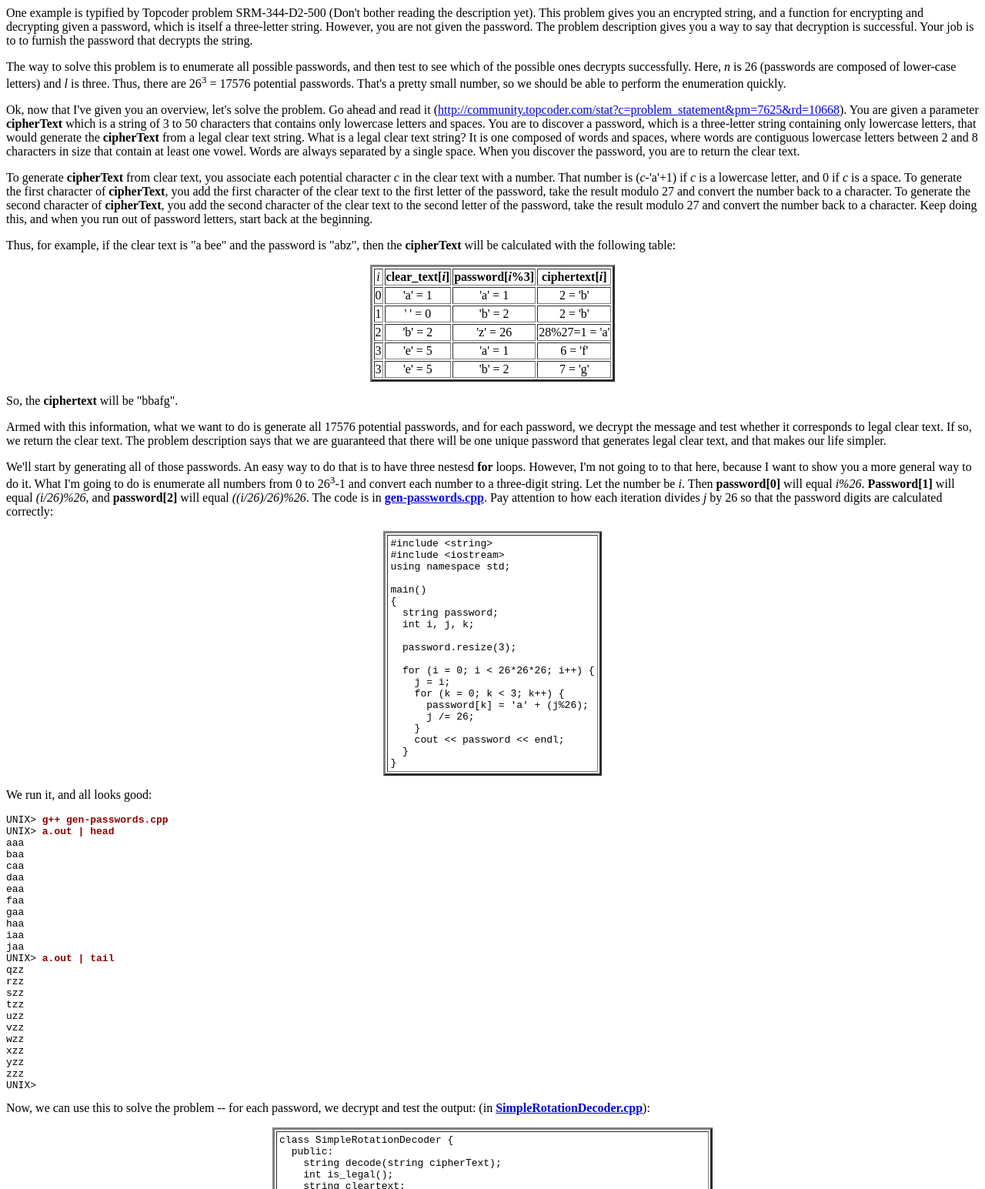
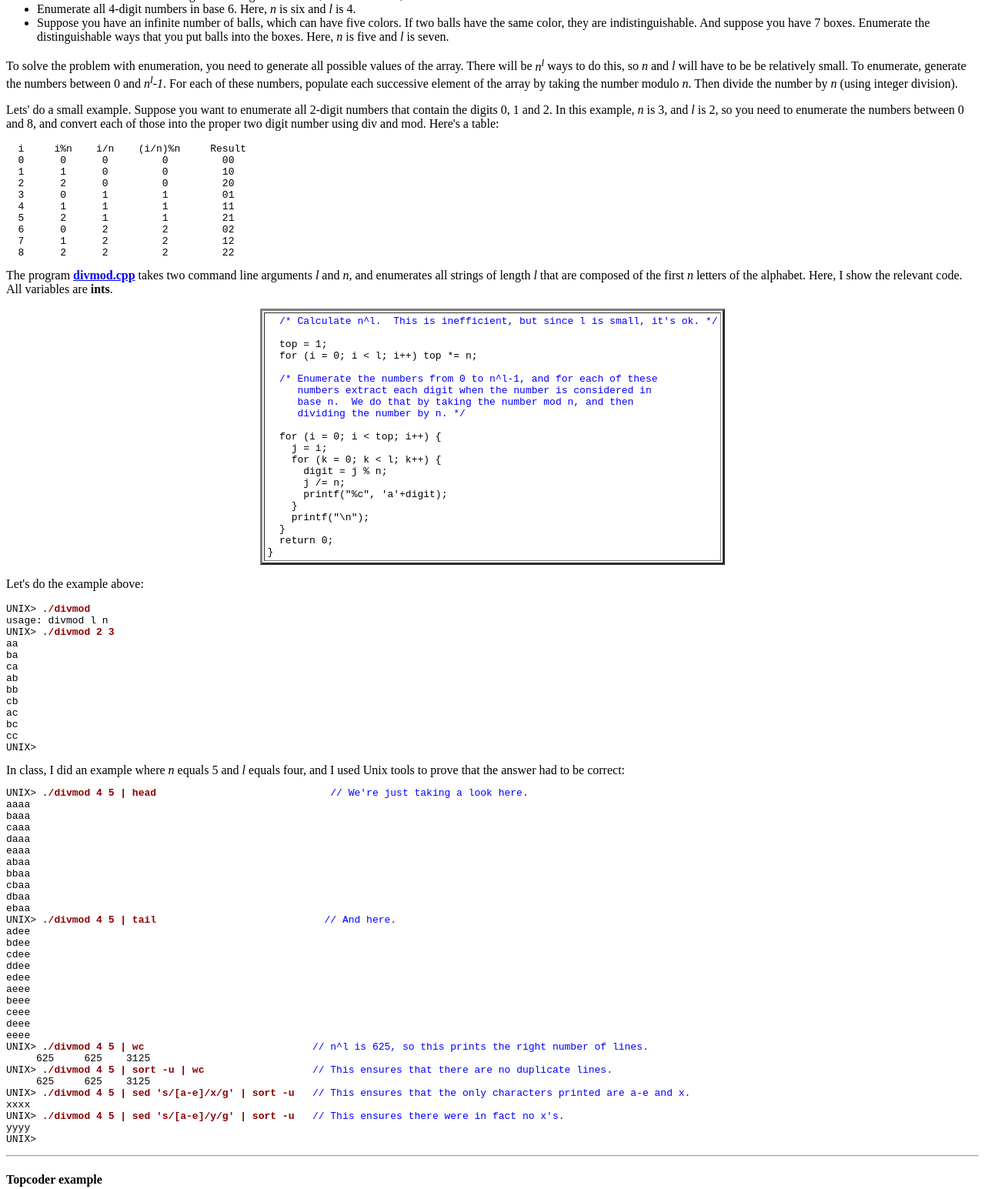
Before and after one commit to arnottkid/CS302, a plain HTML site: page Enumeration/index.html in a window 1280 px wide. Shown: the part 709-2254 px from the top of the page at 77% size. Drawn offline with Linux system fonts and the light colour scheme.

Commit message:
Some stuff.

```diff
--- a/Enumeration/index.html
+++ b/Enumeration/index.html
@@ -1,7 +1,7 @@
 <title>CS302 Lecture Notes</title>
 <h2>CS302 Lecture Notes - Enumeration</h2>
 <UL>
-<LI> September, 2011.  Latest revision: September, 2016.
+<LI> September, 2011.  Latest revision: September, 2018.
 <LI> James S. Plank
 <LI> Directory: <b>/home/plank/cs302/Notes/Enumeration</b>
 </UL>
@@ -58,12 +58,134 @@ problem.  (<a href=http://web.eecs.utk.edu/~plank/plank/classes/cs302/Topcoder/A
 
 There are times in your CS careers where you will be called upon to perform
 an enumeration, and if you're not ready for it, it may be a bit confusing.
-The first type of enumeration is typically a problem where you have an
+The first type of enumeration is a problem where you have an
 array of size <i>l</i>, and each element of the array can have one
-of <i>n</i> values (repetitions are fine).  To solve the problem with enumeration,
+of <i>n</i> values (repetitions are fine).  Here are three examples:
+
+<UL>
+<LI> Enumerate all 5-character strings containing the letters 'a', 'b' and 'c'.  Here,
+     <i>n</i> is three and <i>l</i> is five.
+<LI> Enumerate all 4-digit numbers in base 6.  Here, <i>n</i> is six and <i>l</i> is 4.
+<LI> Suppose you have an infinite number of balls, which can have five colors.  If two
+     balls have the same color, they are indistinguishable.  And suppose you have 7
+     boxes.  Enumerate the distinguishable ways that you put balls into the boxes.
+     Here, <i>n</i> is five and <i>l</i> is seven.
+</UL>
+
+To solve the problem with enumeration,
 you need to generate all possible values of the array.  There will be <i>n<sup>l</sup></i>
 ways to do this, so <i>n</i> and <i>l</i> will have to be be relatively small.
+To enumerate, generate the numbers between 0 and
+<i>n<sup>l</sup>-1</i>.  For each of these numbers, populate each successive element of the
+array by taking the number modulo <i>n</i>.  Then divide the number by <i>n</i> (using integer
+division).
 <p>
+Lets' do a small example.  Suppose you want to enumerate all 2-digit numbers that contain the
+digits 0, 1 and 2.  In this example, <i>n</i> is 3, and <i>l</i> is 2, so you need to enumerate
+the numbers between 0 and 8, and convert each of those into the proper two digit number using
+div and mod.  Here's a table:
+<p>
+<pre>
+  i     i%n    i/n    (i/n)%n     Result
+  0      0      0         0         00
+  1      1      0         0         10
+  2      2      0         0         20
+  3      0      1         1         01
+  4      1      1         1         11
+  5      2      1         1         21
+  6      0      2         2         02
+  7      1      2         2         12
+  8      2      2         2         22
+</pre>
+
+The program <b><a href=divmod.cpp>divmod.cpp</a></b>
+takes two command line arguments <i>l</i> and <i>n</i>, and enumerates all strings
+of length <i>l</i> that are composed of the first <i>n</i> letters of the alphabet.
+Here, I show the relevant code.  All variables are <b>ints</b>.
+
+<p><center><table border=3 cellpadding=3><td><pre>
+  <font color=blue>/* Calculate n^l.  This is inefficient, but since l is small, it's ok. */</font>
+
+  top = 1;
+  for (i = 0; i &lt; l; i++) top *= n;
+
+  <font color=blue>/* Enumerate the numbers from 0 to n^l-1, and for each of these
+     numbers extract each digit when the number is considered in
+     base n.  We do that by taking the number mod n, and then
+     dividing the number by n. */</font>
+
+  for (i = 0; i &lt; top; i++) {
+    j = i;
+    for (k = 0; k &lt; l; k++) {
+      digit = j % n;
+      j /= n;
+      printf("%c", 'a'+digit);
+    }
+    printf("\n");
+  }
+  return 0;
+}
+</pre></td></table></center><p>
+
+Let's do the example above:
+
+<pre>
+UNIX> <font color=darkred><b>./divmod </b></font>
+usage: divmod l n
+UNIX> <font color=darkred><b>./divmod 2 3</b></font>
+aa
+ba
+ca
+ab
+bb
+cb
+ac
+bc
+cc
+UNIX> <font color=darkred><b></b></font>
+</pre>
+
+In class, I did an example where <i>n</i> equals 5 and <i>l</i> equals four, and
+I used Unix tools to prove that the answer had to be correct:
+
+<pre>
+UNIX> <font color=darkred><b>./divmod 4 5 | head </b></font>                            <font color=blue>// We're just taking a look here.</font>
+aaaa
+baaa
+caaa
+daaa
+eaaa
+abaa
+bbaa
+cbaa
+dbaa
+ebaa
+UNIX> <font color=darkred><b>./divmod 4 5 | tail</b></font>                            <font color=blue>// And here.</font>
+adee
+bdee
+cdee
+ddee
+edee
+aeee
+beee
+ceee
+deee
+eeee
+UNIX> <font color=darkred><b>./divmod 4 5 | wc</b></font>                            <font color=blue>// n^l is 625, so this prints the right number of lines.</font>
+     625     625    3125
+UNIX> <font color=darkred><b>./divmod 4 5 | sort -u | wc</b></font>                  <font color=blue>// This ensures that there are no duplicate lines.</font>
+     625     625    3125
+UNIX> <font color=darkred><b>./divmod 4 5 | sed 's/[a-e]/x/g' | sort -u </b></font>  <font color=blue>// This ensures that the only characters printed are a-e and x.</font>
+xxxx
+UNIX> <font color=darkred><b>./divmod 4 5 | sed 's/[a-e]/y/g' | sort -u</b></font>   <font color=blue>// This ensures there were in fact no x's.</font>
+yyyy
+UNIX> <font color=darkred><b></b></font>
+</pre>
+
+
+
+<hr>
+<h4>Topcoder example</h4>
 One example is typified by
 Topcoder problem SRM-344-D2-500 (Don't bother reading the description yet).
 This problem gives you an encrypted string, and a function for encrypting
@@ -140,75 +262,10 @@ test whether it corresponds to legal clear text.  If so, we return the
 clear text.
 The problem description says that we are guaranteed that there will be one
 unique password that generates legal clear text, and that makes our life simpler.
-<p>
-We'll start by generating all of those passwords.  An easy way to do that is to have
-three nestesd <b>for</b> loops.  However, I'm not going to to that here, because I
-want to show you a more general way to do it.
-What I'm going to do is
-enumerate all numbers from 0 to 26<sup>3</sup>-1 and convert each number
-to a three-digit string.  Let the number be <i>i</i>.
-Then <b>password[0]</b> will equal <i>i%26</i>.
-<b>Password[1]</b> will equal <i>(i/26)%26</i>, and
-<b>password[2]</b> will equal <i>((i/26)/26)%26</i>.  The code is in
-<b><a href=gen-passwords.cpp>gen-passwords.cpp</a></b>.  Pay attention
-to how each iteration divides <i>j</i> by 26 so that the password
-digits are calculated correctly:
-
-<p><center><table border=3 cellpadding=3><td><pre>
-#include &lt;string&gt;
-#include &lt;iostream&gt;
-using namespace std;
-
-main()
-{
-  string password;
-  int i, j, k;
-
-  password.resize(3);
-
-  for (i = 0; i &lt; 26*26*26; i++) {
-    j = i;
-    for (k = 0; k &lt; 3; k++) {
-      password[k] = 'a' + (j%26);
-      j /= 26;
-    }
-    cout &lt;&lt; password &lt;&lt; endl;
-  }
-}
-</pre></td></table></center><p>
-
-We run it, and all looks good:
-
-<pre>
-UNIX> <font color=darkred><b>g++ gen-passwords.cpp</b></font>
-UNIX> <font color=darkred><b>a.out | head</b></font>
-aaa
-baa
-caa
-daa
-eaa
-faa
-gaa
-haa
-iaa
-jaa
-UNIX> <font color=darkred><b>a.out | tail</b></font>
-qzz
-rzz
-szz
-tzz
-uzz
-vzz
-wzz
-xzz
-yzz
-zzz
-UNIX> <font color=darkred><b></b></font>
-</pre>
-
-Now, we can use this to solve the problem -- for each password, we decrypt and
-test the output:
-(in <b><a href=SimpleRotationDecoder.cpp>SimpleRotationDecoder.cpp</a></b>):
+We'll generate the passwords using the exact same technique as in
+<b><a href=divmod.cpp>divmod.cpp</a></b> above.
+Here's a solution (with a <b>main()</b>) in
+<b><a href=SimpleRotationDecoder.cpp>SimpleRotationDecoder.cpp</a></b>:
 
 <p><center><table border=3 cellpadding=3><td><pre>
 class SimpleRotationDecoder {
@@ -272,10 +329,11 @@ string SimpleRotationDecoder::decode(string ciphertext)
 A few things about this code.  First, we change all spaces to
 the character ('a'-1) (it's a backquote).  That way, we don't have
 to special-case the space, and we can simply add/subtract characters.
+<p>
 Second, we sentinelize <b>cleartext</b> with a backquote at the end.
 It makes our life easier writing <b>is_legal()</b>.
 <p>
-Second, we perform the decryption calculation using an integer <i>k</i>
+Third, we perform the decryption calculation using an integer <i>k</i>
 rather than a big arithmetic calculation on chars.  That's because I
 don't want to worry about being constrained to a single char in the
 calculation.
@@ -322,7 +380,7 @@ of strings to test whether the character is a vowel.
 <p>
 Compile, test, submit!
 <hr>
-Now, in general, if you are generating all <i>l</i>-length vectors <i>v</i>
+To reiterate mathematically: If you are generating all <i>l</i>-length vectors <i>v</i>
 that contain numbers between zero and <i>n</i>, you enumerate
 <i>j</i> from zero to <i>n<sup>l</sup>-1</i>, and then:
 <p>
```
Also changed, not shown: 2 other files.
